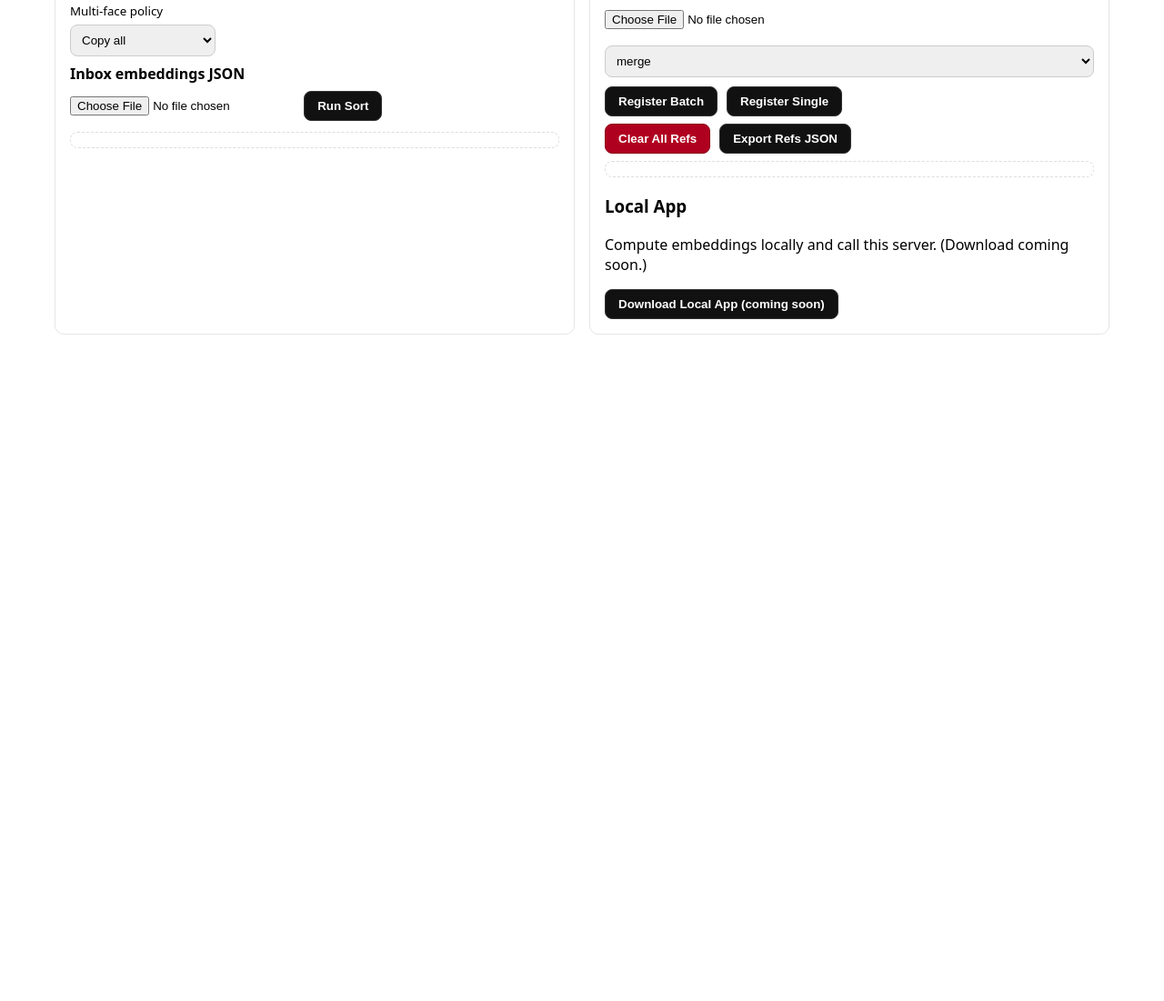
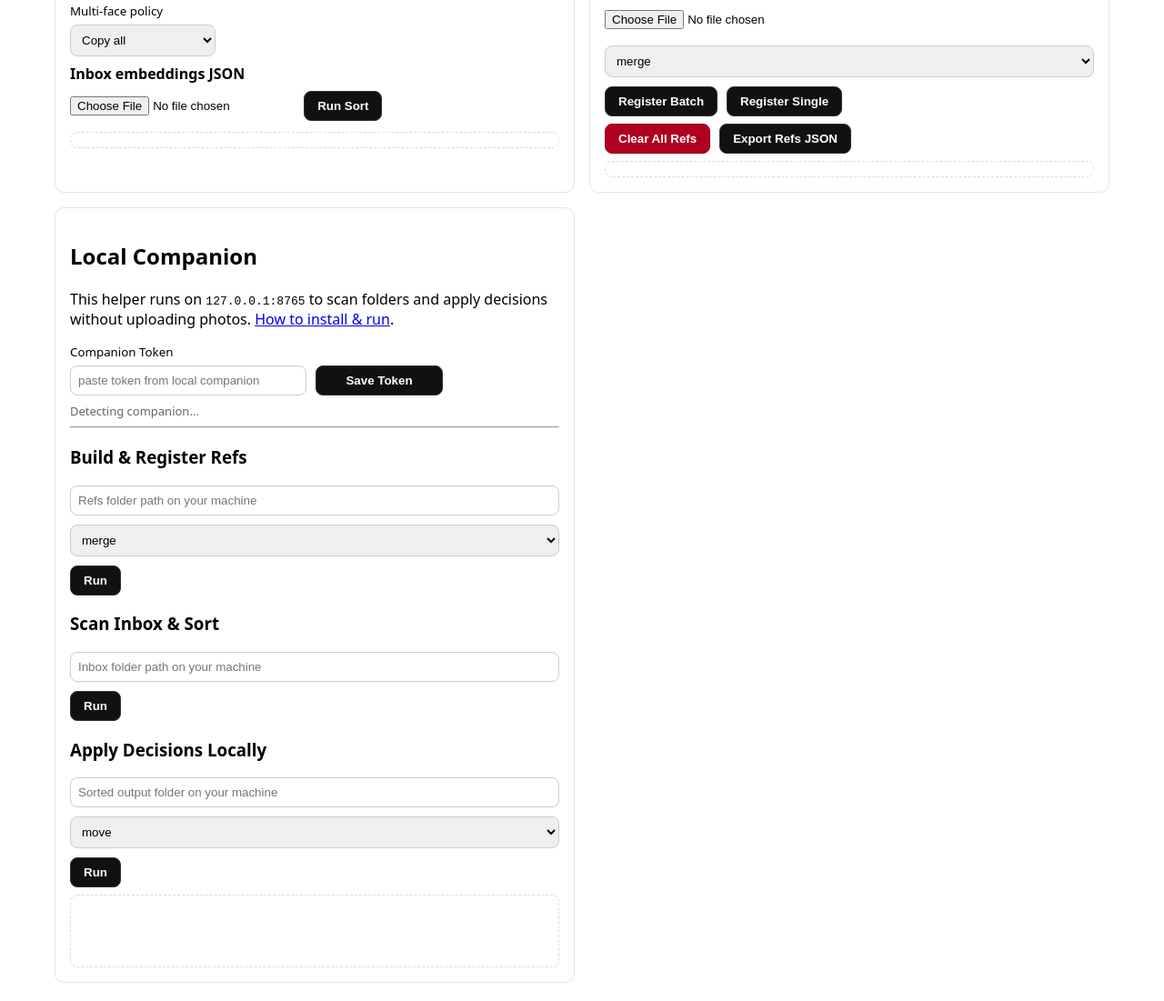
Before and after one commit to aaayyysss/photo-sorter-hybrid-UI, a plain HTML site: page static/index.html in a window 1280 px wide. Shown: the part 413-1514 px from the top of the page at 91% size. Before the commit the page ends 801 px from the top, so only its background shows below. Drawn offline with Linux system fonts and the light colour scheme; no server answers.

Commit message:
Update index.html

```diff
--- a/static/index.html
+++ b/static/index.html
@@ -72,10 +72,58 @@
         </div>
         <div id="refsMsg" class="muted"></div>
         <div id="refsList" class="scroll"></div>
+      </div>
+    </section>
 
-        <h3>Local App</h3>
-        <p>Compute embeddings locally and call this server. (Download coming soon.)</p>
-        <button disabled>Download Local App (coming soon)</button>
+    <!-- Local Companion (unified UX) -->
+    <section class="grid" style="margin-top:16px;">
+      <div class="card">
+        <h2>Local Companion</h2>
+        <p>
+          This helper runs on <code>127.0.0.1:8765</code> to scan folders and apply decisions without uploading photos.
+          <a href="/static/Local-Companion-README.html" target="_blank">How to install &amp; run</a>.
+        </p>
+
+        <div class="row">
+          <div class="col" style="min-width:260px;">
+            <small>Companion Token</small>
+            <input id="compTok" type="text" placeholder="paste token from local companion">
+          </div>
+          <div class="col" style="min-width:140px;align-self:end;">
+            <button id="saveTok">Save Token</button>
+          </div>
+        </div>
+        <div id="companionStatus" class="muted">Detecting companion…</div>
+        <hr/>
+
+        <h3>Build & Register Refs</h3>
+        <div class="row">
+          <input id="refsPath" type="text" placeholder="Refs folder path on your machine">
+          <select id="companionMode">
+            <option value="merge" selected>merge</option>
+            <option value="replace">replace</option>
+          </select>
+          <button id="btnBuildAndRegister">Run</button>
+        </div>
+
+        <h3>Scan Inbox & Sort</h3>
+        <div class="row">
+          <input id="inboxPath" type="text" placeholder="Inbox folder path on your machine">
+          <button id="btnScanAndSort">Run</button>
+        </div>
+
+        <h3>Apply Decisions Locally</h3>
+        <div class="row">
+          <input id="sortedPath" type="text" placeholder="Sorted output folder on your machine">
+          <select id="applyMode">
+            <option value="move" selected>move</option>
+            <option value="copy">copy</option>
+            <option value="link">link</option>
+          </select>
+          <button id="btnApplyDecisions">Run</button>
+        </div>
+
+        <div id="companionOut" class="scroll" style="min-height:80px;"></div>
       </div>
     </section>
   </div>
```
